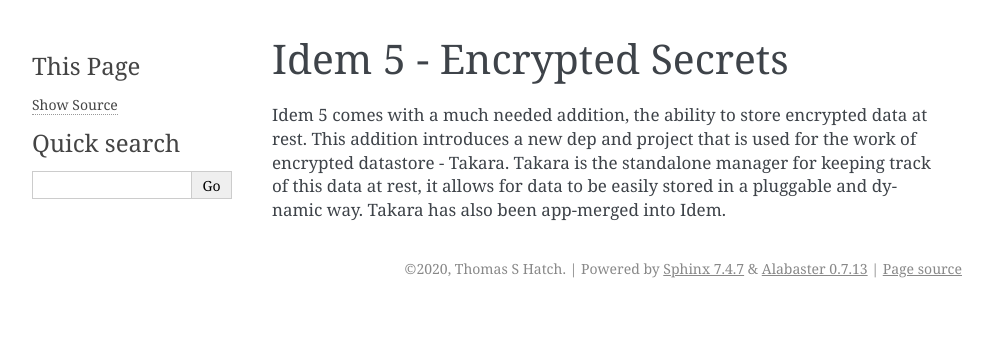
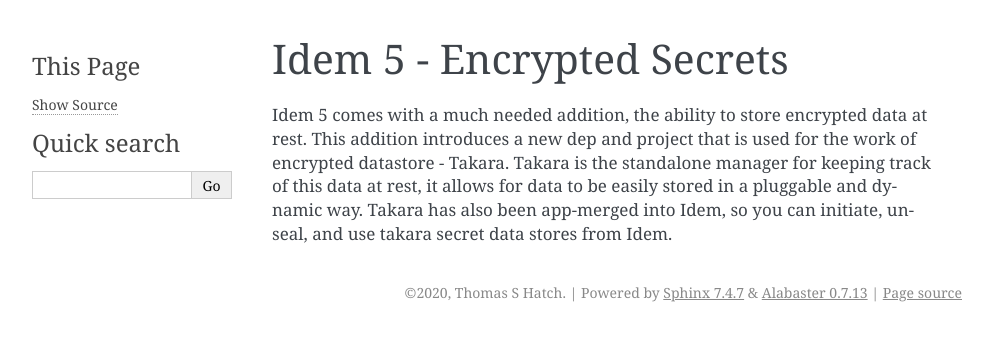
Before and after one commit to vmware-archive/idem, a Sphinx documentation site: the page built from docs/releases/5.rst, in a window 1280 px wide. Shown: the top 341 px of the page, without its empty margins (148-1140 px from the left). Built offline with Sphinx 7.4.7, drawn with Linux system fonts in a browser that asks for light colours.

Commit message:
some doc updates

```diff
--- a/docs/releases/5.rst
+++ b/docs/releases/5.rst
@@ -6,4 +6,5 @@ Idem 5 comes with a much needed addition, the ability to store encrypted data at
 rest. This addition introduces a new dep and project that is used for the work
 of encrypted datastore - Takara. Takara is the standalone manager for keeping
 track of this data at rest, it allows for data to be easily stored in a pluggable
-and dynamic way. Takara has also been app-merged into Idem.
+and dynamic way. Takara has also been app-merged into Idem, so you can initiate,
+unseal, and use takara secret data stores from Idem.
```
